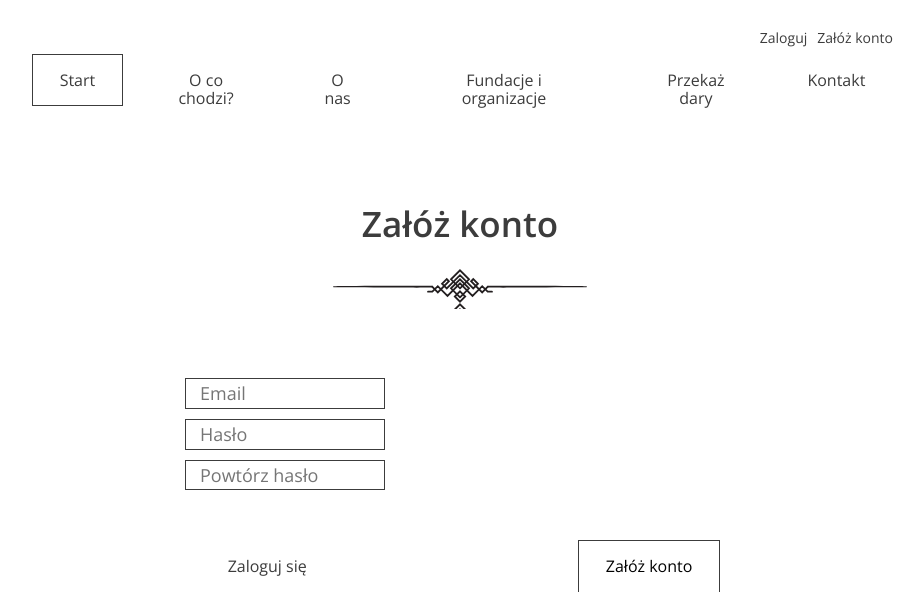
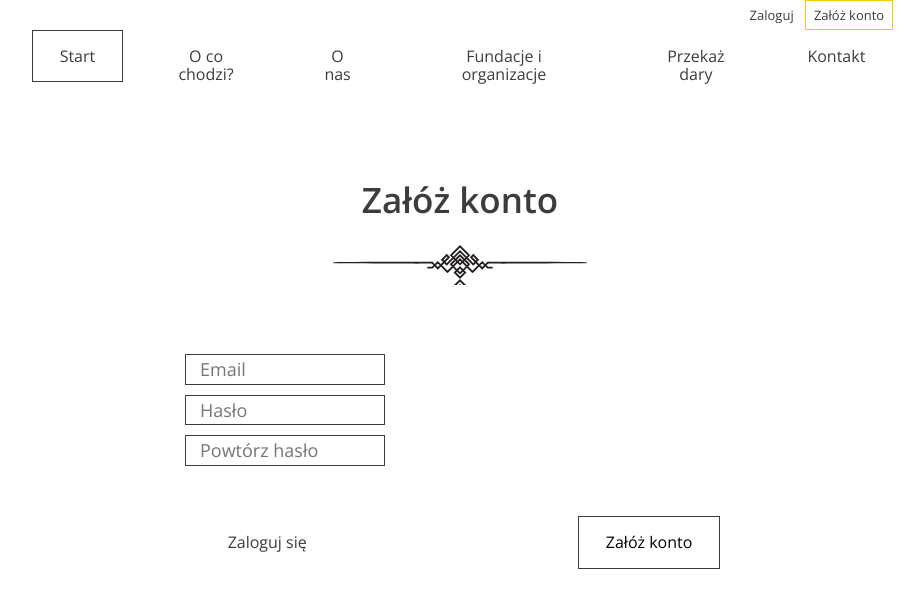
Before and after one commit to Bocian19/Share-clothes, a Django app: page /register/ in a window 1280 px wide. Shown: the top 592 px of the page, without its empty margins (180-1104 px from the left). Run offline with Django 3.2, Linux system fonts and the light colour scheme.

Commit message:
Templatki zoptymalizowane

```diff
--- a/share_clothes/templates/base.html
+++ b/share_clothes/templates/base.html
@@ -8,6 +8,49 @@
     <title>Document</title>
     <link rel="stylesheet" href="{% static 'css/style.css' %}" />
   </head>
+{% endblock %}
+{% block container70 %}
+    {% block headerMain %}
+  <header class="header--main-page">
+  {% endblock %}
+<nav class="container container--70">
+          {% if user1 %}
+              <ul class="nav--actions">
+          <li class="logged-user">
+          Witaj {{ user1 }}
+            <ul class="dropdown">
+              <li><a href="#">Profil</a></li>
+              <li><a href="#">Ustawienia</a></li>
+              <li><a href="{% url 'logout' %}">Wyloguj</a></li>
+            </ul>
+          </li>
+            {% else %}
+            <div>
+                <a href="{% url 'login' %}" class="btn btn--small btn--without-border">Zaloguj</a>
+              <a href="{% url 'register' %}" class="btn btn--small btn--highlighted">Załóż konto</a>
+            </div>
+                  {% endif %}
+                </ul>
+        <ul>
+          <li><a href="{% url 'homepage' %}" class="btn btn--without-border active">Start</a></li>
+          <li><a href="{% url 'homepage' %}#steps" class="btn btn--without-border">O co chodzi?</a></li>
+          <li><a href="{% url 'homepage' %}#about-us" class="btn btn--without-border">O nas</a></li>
+          <li><a href="{% url 'homepage' %}#help" class="btn btn--without-border">Fundacje i organizacje</a></li>
+          <li><a href={% url 'add-donation' %} class="btn btn--without-border">Przekaż dary</a></li>
+          <li><a href="{% url 'homepage' %}#contact" class="btn btn--without-border">Kontakt</a></li>
+        </ul>
+      </nav>
+  {% block slogan %}
+   <div class="slogan container container--90">
+        <div class="slogan--item">
+          <h1>
+            Zacznij pomagać!<br />
+            Oddaj niechciane rzeczy w zaufane ręce
+          </h1>
+        </div>
+      </div>
+      {% endblock %}
+  </header>
 {% endblock %}
 
 {% block content %}
--- a/share_clothes/templates/register.html
+++ b/share_clothes/templates/register.html
@@ -1,22 +1,15 @@
 {% extends 'base.html' %}
+
+
+
+    {% block headerMain %}
+        <header class="header">
+        {% endblock %}
+{% block slogan %}
+{% endblock %}
+
 {% block content %}
   <body>
-    <header>
-      <nav class="container container--70">
-        <ul class="nav--actions">
-          <li><a href="{% url 'login' %}">Zaloguj</a></li>
-          <li class="highlighted"><a href="">Załóż konto</a></li>
-        </ul>
-        <ul>
-            <li><a href="{% url 'homepage' %}" class="btn btn--without-border active">Start</a></li>
-         <li><a href="{% url 'homepage' %}#steps" class="btn btn--without-border">O co chodzi?</a></li>
-          <li><a href="{% url 'homepage' %}#about-us" class="btn btn--without-border">O nas</a></li>
-          <li><a href="{% url 'homepage' %}#help" class="btn btn--without-border">Fundacje i organizacje</a></li>
-          <li><a href="{% url 'add-donation' %}" class="btn btn--without-border">Przekaż dary</a></li>
-          <li><a href="{% url 'homepage' %}#contact" class="btn btn--without-border">Kontakt</a></li>
-        </ul>
-      </nav>
-    </header>
     <section class="login-page">
       <h2>Załóż konto</h2>
       <form action="" method="post">
```
Also changed, not shown: share_clothes/templates/form.html (+4 -31 lines), share_clothes/templates/index.html (+0 -30 lines), share_clothes/templates/login.html (+5 -17 lines).
